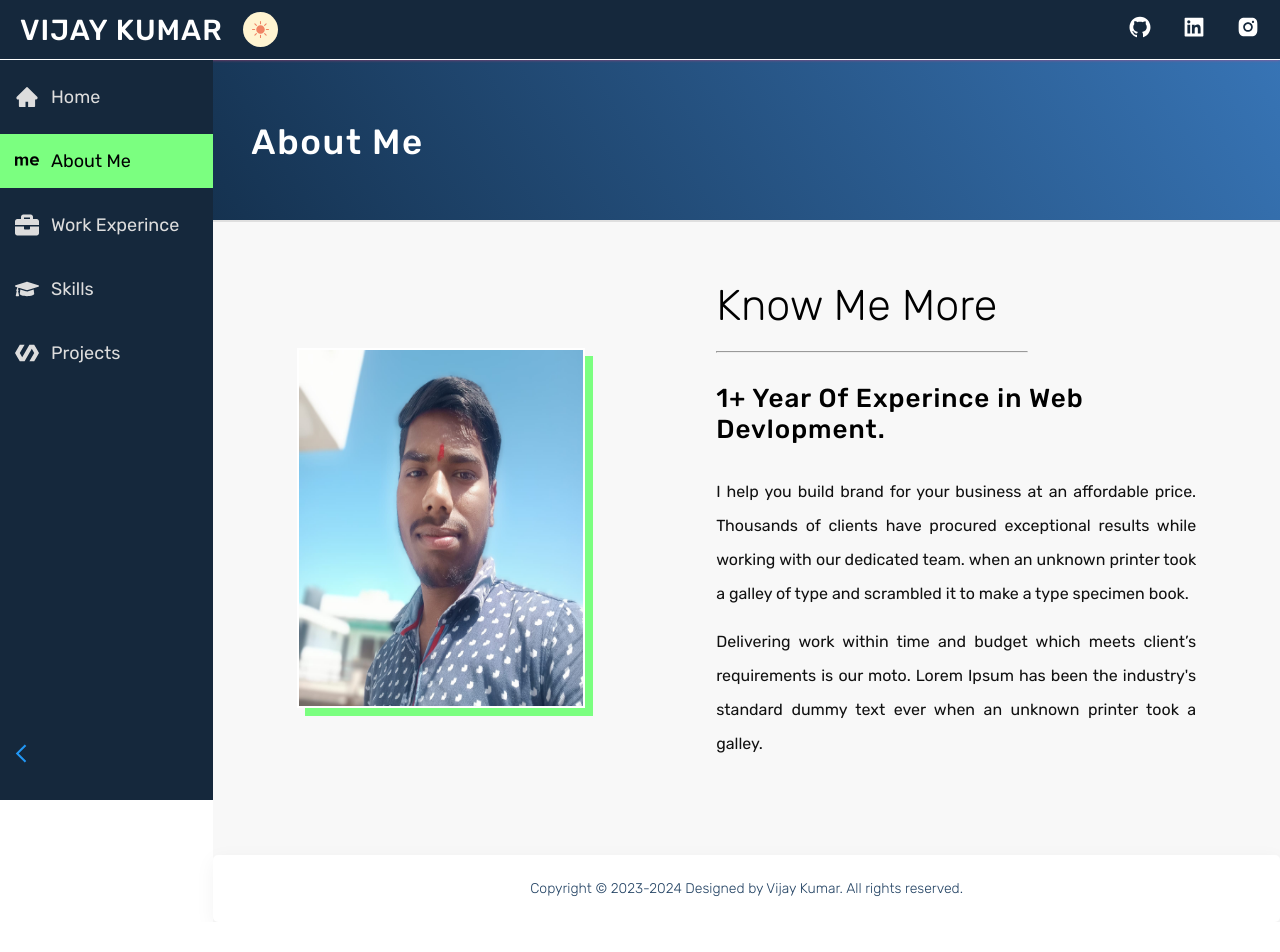
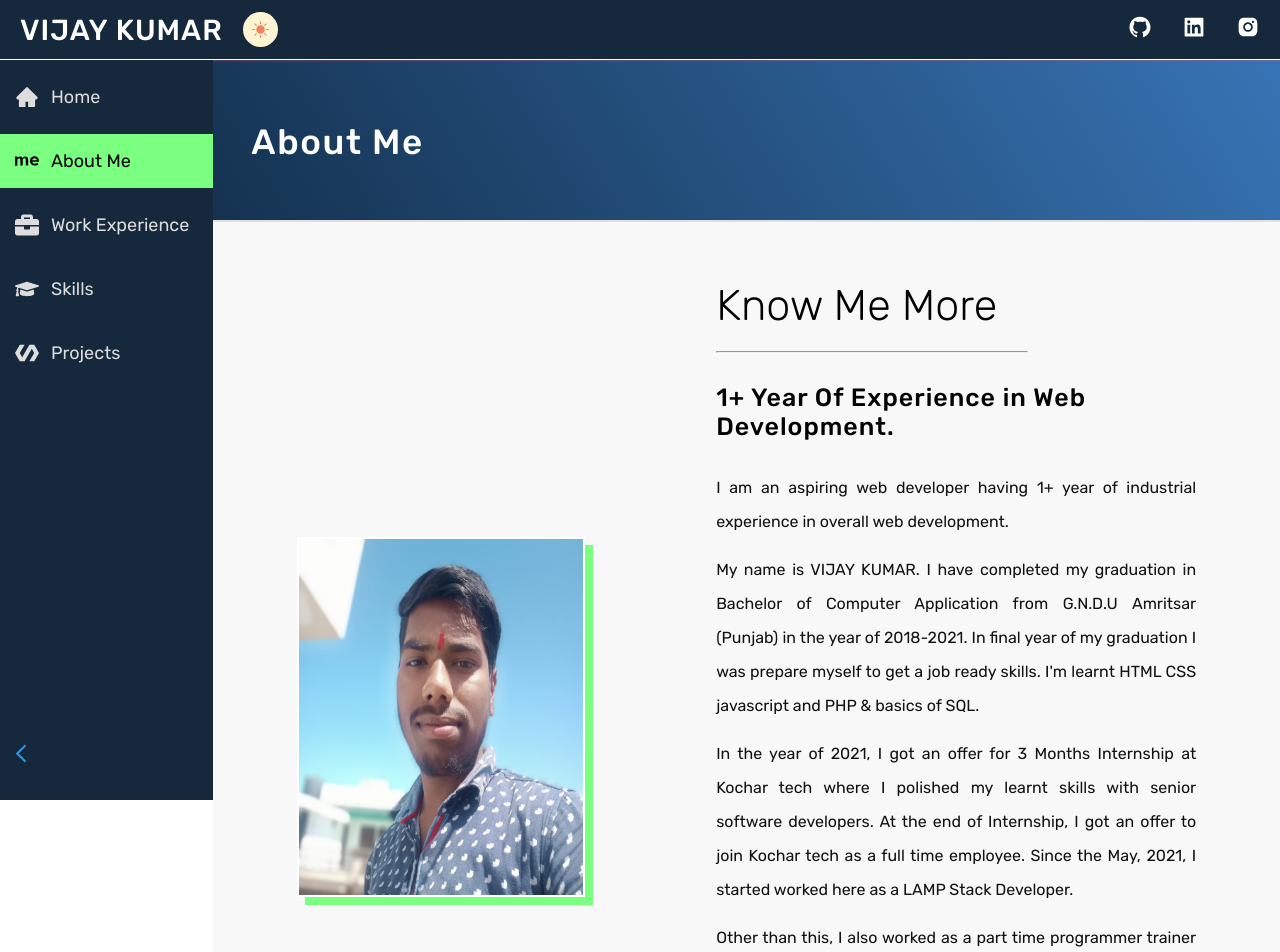
Before and after one commit to Vijaykumar308/portfolio, a React (Create React App) app: page /about in a window 1280 px wide. Shown: the top 952 px of the page. Before the commit the page ends 922 px from the top, so only its background shows below. Built offline with nearby package versions, Linux system fonts and the light colour scheme; the HTML template or start-up script is replaced by a standard one.

Commit message:
write content in about us page

```diff
--- a/src/Components/Sidebar/Sidebar.jsx
+++ b/src/Components/Sidebar/Sidebar.jsx
@@ -1,8 +1,7 @@
-import React, { useRef, useState } from 'react';
+import React, { useState } from 'react';
 import "./sidebar.css";
 import {AiFillHome} from "react-icons/ai";
 import {FcExpand} from "react-icons/fc";
-// import {DiGoogleAnalytics} from "react-icons/di";
 import {FaGraduationCap, FaBriefcase} from 'react-icons/fa';
 import {SiPolymerproject, SiAboutdotme} from 'react-icons/si';
 
@@ -37,7 +36,7 @@ const Sidebar = () => {
                         <NavLink to="work-experince">
                             <li className="sidebarListItem">
                                 <FaBriefcase className="sidebar-icons" />
-                                <span className={`sidebarListItemLabel ${!isCollapsed ? 'd-none' : ""}`}>Work Experince</span>
+                                <span className={`sidebarListItemLabel ${!isCollapsed ? 'd-none' : ""}`}>Work Experience</span>
                             </li>
                         </NavLink>
 
--- a/src/Pages/AboutMe/AboutMe.jsx
+++ b/src/Pages/AboutMe/AboutMe.jsx
@@ -1,10 +1,6 @@
 import "./aboutMe.css";
 import profile_pic from "../../Images/profile-pic.jpg";
 import Heading from '../../Components/Heading/Heading';
-import Footer from "../../Components/Footer/Footer";
-
-import {AiOutlineMail} from "react-icons/ai";
-import {BiPhone} from "react-icons/bi";
 export const AboutMe = () => {
   return (
     <>
@@ -12,17 +8,27 @@ export const AboutMe = () => {
       <div className='aboutMe'>
         <div className="main">
           <div className="imageContainer">
-            <img src={profile_pic} alt="my-image" />
+            <img src={profile_pic} alt="profileImg" />
           </div>
 
           <div className="contantAboutMe">
             <h1 className="knowMeMore">Know Me more</h1>
             <hr />
-            <h2 className="aboutMeHeading">1+ Year Of Experince in Web Devlopment. </h2>
+            <h2 className="aboutMeHeading">1+ Year Of Experience in Web Development. </h2>
             <p className="aboutMePara">
-              I help you build brand for your business at an affordable price. Thousands of clients have procured exceptional results while working with our dedicated team. when an unknown printer took a galley of type and scrambled it to make a type specimen book.
+              I am an aspiring web developer having 1+ year of industrial experience in overall web development.
             </p>
-            <p className="aboutMePara">Delivering work within time and budget which meets client’s requirements is our moto. Lorem Ipsum has been the industry's standard dummy text ever when an unknown printer took a galley.</p>
+            <p className="aboutMePara">
+              My name is VIJAY KUMAR. I have completed my graduation in Bachelor of Computer Application from G.N.D.U Amritsar (Punjab) in the year of 2018-2021. In final year of my graduation I was prepare myself to get a job ready skills. I'm learnt HTML CSS javascript and PHP & basics of SQL.
+            </p>
+
+            <p className="aboutMePara">
+              In the year of 2021, I  got an offer for 3 Months Internship at Kochar tech where I polished my learnt skills with senior software developers.  At the end of Internship, I got an offer to join Kochar tech as a full time employee. Since the May, 2021, I started worked here as a LAMP Stack Developer.
+            </p>
+
+            <p className="aboutMePara">Other than this, I also worked as a part time programmer trainer where I used to teaches C, C++, OPPS concepts and HTML CSS etc. It was a startup coaching center where I trained almost about 5-8 students.</p>
+
+            <p className="aboutMePara">Apart from this, I enjoyed to play cricket, solve sudoku problems uses the social media platform in my free times.</p>
           </div>
         </div>
 
--- a/src/Pages/AboutMe/aboutMe.css
+++ b/src/Pages/AboutMe/aboutMe.css
@@ -24,7 +24,7 @@
     width: 65%;
 }
 .aboutMeHeading{
-    font-size: 2.6rem;
+    font-size: 2.5rem;
     margin: 3rem 0rem;
     letter-spacing: .1rem;
     font-weight: 500;
--- a/src/Pages/Home/Home.jsx
+++ b/src/Pages/Home/Home.jsx
@@ -1,13 +1,13 @@
 import "./home.css";
 import profilePic from "../../Images/profile_pic.jpg";
 import { MdVerified } from "react-icons/md";
-import {FaReact, FaServer,FaDatabase} from "react-icons/fa";
+import {FaReact, FaDatabase} from "react-icons/fa";
 import {BiServer} from "react-icons/bi";
 import { NavLink } from "react-router-dom";
-import Footer from "../../Components/Footer/Footer";
 import {HiLocationMarker} from 'react-icons/hi';
 import {ImMobile} from 'react-icons/im';
 import {AiOutlineMail} from 'react-icons/ai';
+
 export const Home = () => {
   return (
     <>
@@ -41,7 +41,7 @@ export const Home = () => {
         <section className="homePageAbout">
           <div className="experience">
             <h2>Experience</h2>
-            <p>I specialise in UX/UI design, backend technologies & overall web Devlopment</p>
+            <p>I specialize in UX/UI design, backend technologies & overall web development</p>
             <hr />
             <h3>About me</h3>
             <p className="para">I am an aspiring web developer with, having 1+ year of industrial experience. I am quite passionate about learning & exploring the tech related stuff and Being Good At What I Do.</p>
@@ -94,19 +94,19 @@ export const Home = () => {
             <div className="item frontend">
               <div className="tech-icon"><FaReact/></div>
               <h3>Front-End</h3>
-              <span className="description">Experiece with HTML CSS, React.js</span>
+              <span className="description">Experience with HTML CSS, React.js</span>
             </div>
 
             <div className="item backend">
             <div className="tech-icon"><BiServer/></div>
               <h3>Back-End</h3>
-              <span className="description">Experiece with PHP & mySQL</span>
+              <span className="description">Experience with PHP & mySQL</span>
             </div>
 
             <div className="item tools">
               <div className="tech-icon"><FaDatabase/></div>
               <h3>Database</h3>
-              <span className="description">Experiece with MySQL, Postgres.</span>
+              <span className="description">Experience with MySQL, Postgres.</span>
             </div>
           </div>
         </div>
```
